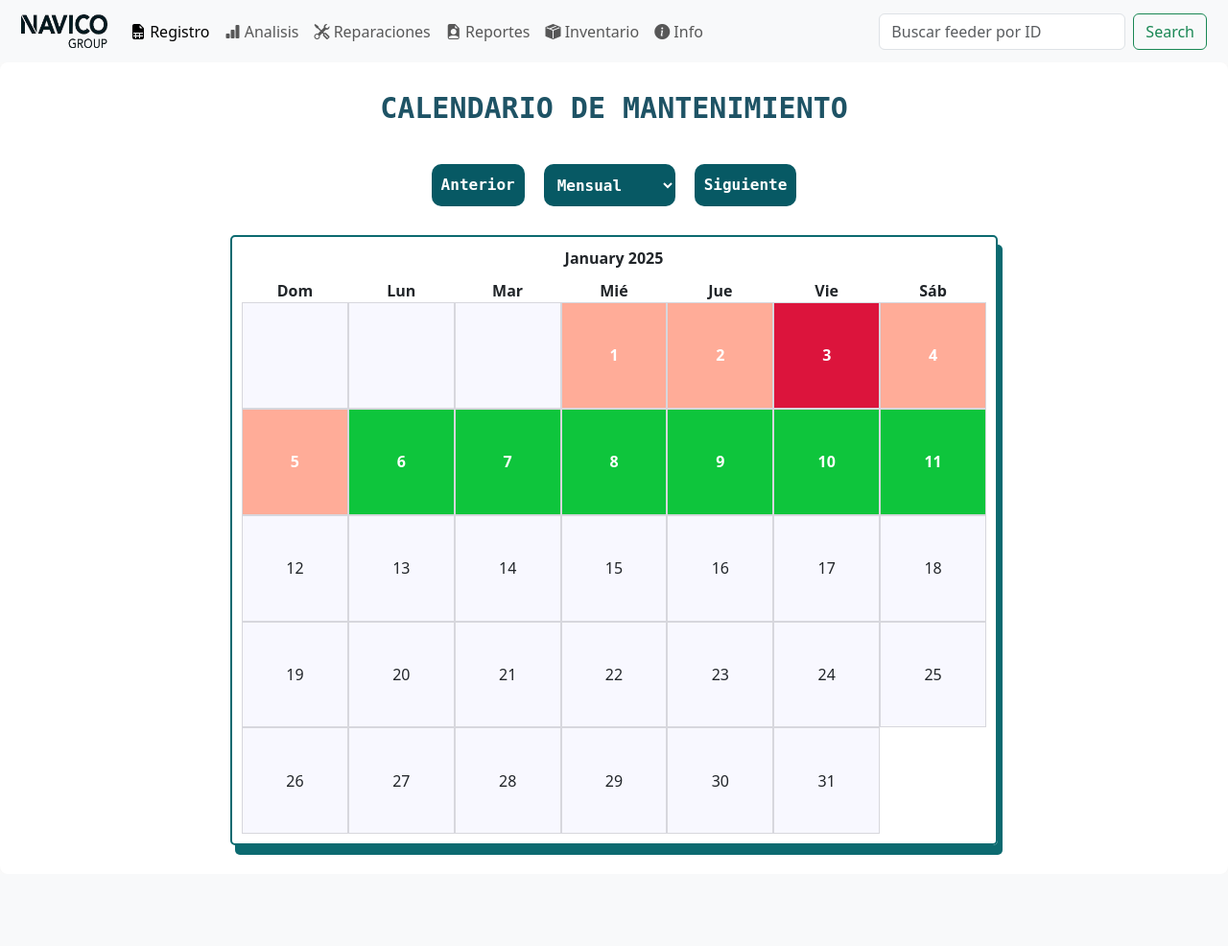
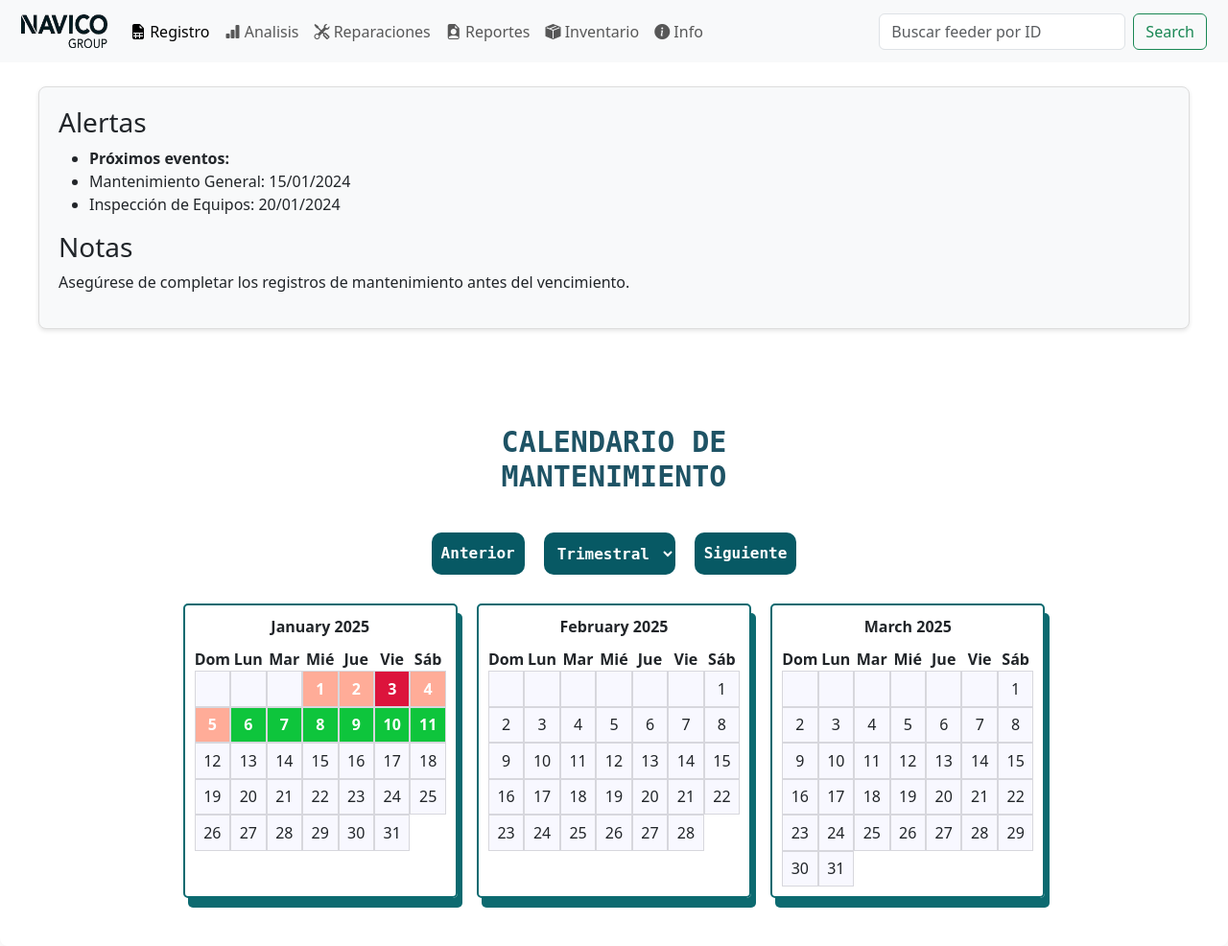
Before and after one commit to Echxvx2610/django_mantto_feeder, a Django app: page / in a window 1280 px wide. Shown: the whole page at 96% size. Before the commit the page ends 891 px from the top, so only its background shows below. Run offline with Django 5.2, Linux system fonts and the light colour scheme; parts of the project's set-up code (start-up, migrations or seed data) failed here and were passed over; some libraries are stand-ins or nearby versions.

Commit message:
actualizacion
se actualizo vista de home y analisis, se estara trabajando en pulir estas vistas, tambien se iniciara la vista de inventario

```diff
--- a/mantto_feeder/static/css/calendar.css
+++ b/mantto_feeder/static/css/calendar.css
@@ -1,3 +1,19 @@
+
+/* Columna izquierda (sidebar) - Actualizar las propiedades existentes */
+.sidebar {
+    width: 300px;
+    min-width: 300px;
+    height: fit-content;
+    background-color: #f8f9fa;
+    padding: 20px;
+    margin-right: 80px;
+    border: 1px solid #ddd;
+    border-radius: 8px;
+    box-shadow: 0 2px 4px rgba(0, 0, 0, 0.1);
+    position: sticky;
+    top: 20px;
+}
+
 .calendar-controls {
     display: flex;
     justify-content: center;
@@ -16,10 +32,12 @@
     border: none;
 }
 
+/* Ajusta el contenedor principal del calendario */
 .calendar-container {
     display: flex;
     flex-wrap: wrap;
     justify-content: center;
+    width: 100%;
 }
 
 .month {
@@ -52,7 +70,7 @@
 
 .day {
     background-color: ghostwhite;
-    padding: 5px;
+    padding: 2px;
     border: 1px solid rgb(215, 215, 221);
     aspect-ratio: 1 / 1;
     display: flex;
@@ -64,11 +82,16 @@
     color: #b94949;
 }
 
-/* Estilos para vista de un mes */
+
+/* Asegúrate de que el contenedor del mes único ocupe todo el espacio disponible */
 .calendar-container.single-month .month {
-    width: 100%;
-    max-width: 800px;
+    width: 100%; /* Ocupa el 100% del contenedor */
+    max-width: 100%; /* Elimina restricciones de ancho */
+    margin: 0 auto; /* Centra el contenedor */
+    padding: 20px; /* Ajusta el espacio interno */
+    box-sizing: border-box; /* Incluye el padding y border en el tamaño total */
 }
+
 
 /* Estilos para vista de tres meses */
 .calendar-container.three-months .month {
@@ -102,6 +125,61 @@
     }
 }
 
+/* Media query: Cambios en pantallas pequeñas */
+@media (max-width: 500px) {
+    .container {
+        width: 100%; /* Ocupa todo el ancho disponible */
+        min-width: 100%; /* Evita espacios vacíos en móviles */
+        padding: 15px;
+    }
+
+    /* Secciones apiladas verticalmente */
+    .header,
+    .info,
+    .dropdowns {
+        flex-direction: column;
+        align-items: stretch;
+    }
+
+    /* Cada sección ocupa todo el ancho disponible */
+    .info .left,
+    .info .center,
+    .info .right {
+        width: 100%;
+        margin-bottom: 10px;
+    }
+
+    /* Botones y dropdowns en vertical */
+    button {
+        width: 100%;
+        margin-bottom: 10px;
+    }
+    .dropdowns select {
+        width: 100%;
+    }
+}
+
+/* Media query para pantallas menores a 1500px */
+@media (max-width: 1500px) {
+    .main-container {
+        flex-direction: column;
+        align-items: center;
+    }
+
+    .sidebar {
+        width: 100% !important;
+        min-width: 100% !important;
+        margin-right: 0 !important;
+        margin-bottom: 40px;
+        position: relative !important;
+        top: 0 !important;
+    }
+
+    .main-container > div:last-child {
+        width: 100%;
+    }
+}
+
 .day.today {
     background-color: crimson;
     color: white;
--- a/mantto_feeder/static/css/styles.css
+++ b/mantto_feeder/static/css/styles.css
@@ -53,7 +54,23 @@
     border-radius: 8px;
     box-shadow: 0 0 20px rgba(53, 46, 46, 0.1);
     margin: 0 auto; /* Mantener el margen automático para centrar */
+    margin-top: 50px;
 }
+
+/* Contenedor principal */
+.main-container {
+    display: flex;
+    gap: 50px;
+    padding: 20px;
+    /* min-height: 100vh; */
+}
+
+/* Contenedor del contenido principal */
+.main-container > div:last-child {
+    flex: 1; /* Toma el espacio restante */
+    min-width: 0; /* Permite que el contenido se ajuste */
+}
+
 
 .registro{
     width: 90%;
--- a/mantto_feeder/static/js/calendar.js
+++ b/mantto_feeder/static/js/calendar.js
@@ -5,7 +5,7 @@
     const nextBtn = document.getElementById('nextBtn');
 
     let currentDate = new Date();
-    let currentView = 'month';
+    let currentView = '3months';
 
     function updateCalendar() {
         calendarEl.innerHTML = '';
--- a/mantto_feeder/templates/home.html
+++ b/mantto_feeder/templates/home.html
@@ -5,6 +5,21 @@
 {% load static %}
 
 {% block content %}
+<!-- Contenedor principal con diseño de dos columnas -->
+<div class="main-container">
+    <!-- Columna izquierda -->
+    <div class="sidebar">
+        <h3>Alertas</h3>
+        <ul>
+            <li><strong>Próximos eventos:</strong></li>
+            <li>Mantenimiento General: 15/01/2024</li>
+            <li>Inspección de Equipos: 20/01/2024</li>
+        </ul>
+        <h3>Notas</h3>
+        <p>Asegúrese de completar los registros de mantenimiento antes del vencimiento.</p>
+    </div>
+
+    <div>
         <!-- Contenido principal del calendario -->
         <div class="box_home">
             <h2 class="titulo_principal centrar">Calendario de Mantenimiento</h2>
@@ -14,8 +29,8 @@
         <div class="calendar-controls">
             <button id="prevBtn">Anterior</button>
             <select id="viewSelect">
-        <option value="month" selected>Mensual</option>
-        <option value="3months">Trimestral</option>
+                <option value="month">Mensual</option>
+                <option value="3months" selected>Trimestral</option>
                 <option value="year">Anual</option>
             </select>
             <button id="nextBtn">Siguiente</button>
@@ -24,7 +39,21 @@
         <!-- Contenedor del calendario -->
         <div id="calendar" class="calendar-container"></div>
 
+    </div>
     <!-- Incluye el JavaScript y CSS -->
     <script src="{% static 'js/calendar.js' %}"></script>
     <link rel="stylesheet" href="{% static 'css/calendar.css' %}">
+    <!-- Script personalizado -->
+    <script>
+        const viewSelect = document.getElementById("viewSelect");
+        const mainContainer = document.querySelector(".main-container");
+
+        viewSelect.addEventListener("change", () => {
+            if (viewSelect.value === "month") {
+                mainContainer.style.gap = "250px";
+            } else {
+                mainContainer.style.gap = "10px";
+            }
+        });
+    </script>
     {% endblock %}
--- a/mantto_feeder/views.py
+++ b/mantto_feeder/views.py
@@ -175,7 +175,7 @@
 
             # Crear la plantilla
             try:
-                crear_plantilla.create_template(tecnico_valido, feeder_id, tipo_feeder, fecha_mantenimiento_plantilla, color_semana, observaciones)
+                crear_plantilla.create_template(tecnico_valido, feeder_id, tipo_feeder, fecha_mantenimiento_plantilla, color_feeder, observaciones)
             except (IOError, Exception) as e:
                 return JsonResponse({'success': False, 'message': f'Error al procesar los datos: {e}'}, status=400)
 
```
Also changed, not shown: other parts of mantto_feeder/static/css/styles.css (+10 -30 lines), app_run.py (+43 -12 lines), instalacion.py (+17 -5 lines), mantto_feeder/templates/analisis.html (+41 -69 lines), mantto_feeder/templates/inventario.html (+22 -1 lines), mantto_feeder/templates/layout/base.html (+10 -5 lines), mantto_feeder/migrations/0007_rename_created_at_feederregistro_fecha_creacion.py (added), mantto_feeder/static/img/restriccion.png (added). Lines whose indentation alone changed are shown as unchanged.
